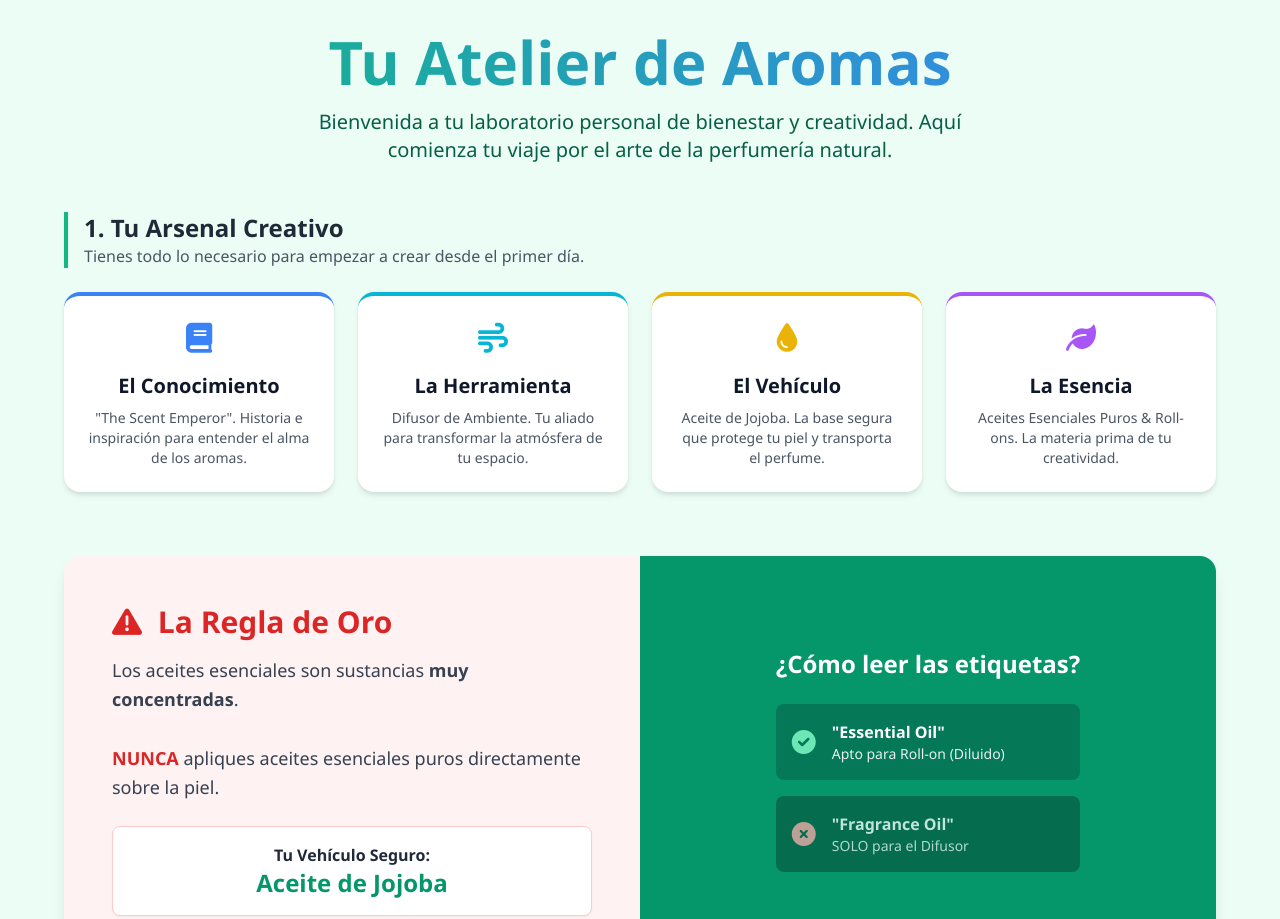
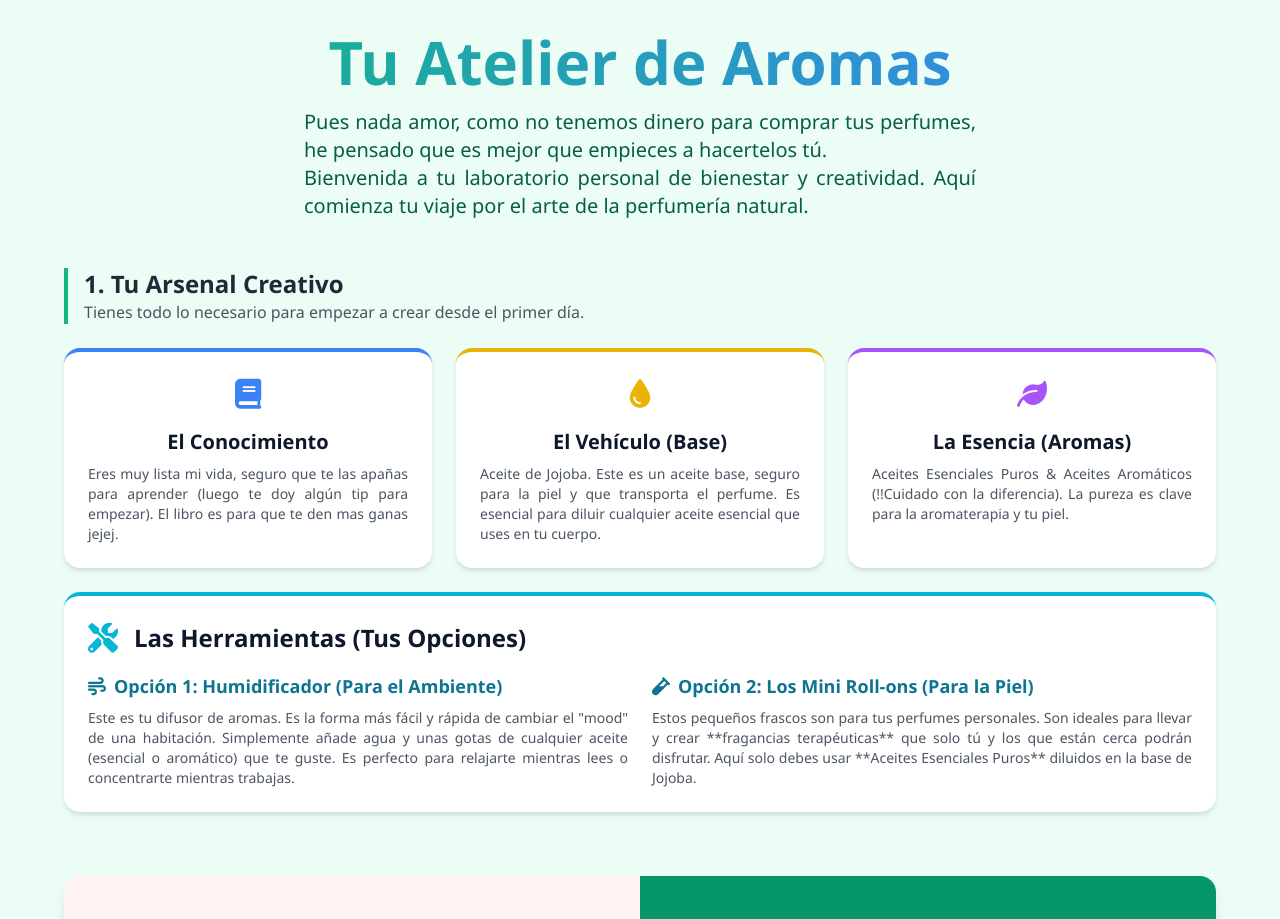
Before and after one commit to guzmix/guzmix.github.io, a plain HTML site: page index.html in a window 1280 px wide. Shown: the top 919 px of the page. Drawn offline with nearby package versions, Linux system fonts and the light colour scheme.

Commit message:
Update index.html

```diff
--- a/index.html
+++ b/index.html
@@ -64,9 +64,9 @@
         <h1 class="text-4xl md:text-6xl font-extrabold mb-4 text-gradient">
             Tu Atelier de Aromas
         </h1>
-        <p class="text-xl text-emerald-800 font-light max-w-2xl mx-auto">
-            Bienvenida a tu laboratorio personal de bienestar y creatividad.
-            Aquí comienza tu viaje por el arte de la perfumería natural.
+        <p class="text-xl text-emerald-800 font-light max-w-2xl mx-auto text-justify">
+            Pues nada amor, como no tenemos dinero para comprar tus perfumes, he pensado que es mejor que empieces a hacertelos tú.
+            <br>Bienvenida a tu laboratorio personal de bienestar y creatividad. Aquí comienza tu viaje por el arte de la perfumería natural.
         </p>
     </header>
 
@@ -77,30 +77,52 @@
             <p class="text-gray-600">Tienes todo lo necesario para empezar a crear desde el primer día.</p>
         </div>
 
-        <div class="grid grid-cols-1 md:grid-cols-2 lg:grid-cols-4 gap-6">
+        <!-- Fila 1: Componentes Esenciales (3 columnas) -->
+        <div class="grid grid-cols-1 md:grid-cols-3 gap-6 mb-6">
             <!-- Card 1: Knowledge -->
             <div class="card p-6 border-t-4 border-blue-500">
                 <div class="text-blue-500 text-3xl mb-4 text-center"><i class="fas fa-book"></i></div>
                 <h3 class="text-xl font-bold text-center mb-2">El Conocimiento</h3>
-                <p class="text-sm text-gray-600 text-center">"The Scent Emperor". Historia e inspiración para entender el alma de los aromas.</p>
+                <p class="text-sm text-gray-600 text-justify">Eres muy lista mi vida, seguro que te las apañas para aprender (luego te doy algún tip para empezar). El libro es para que te den mas ganas jejej.</p>
             </div>
-            <!-- Card 2: Tool -->
-            <div class="card p-6 border-t-4 border-cyan-500">
-                <div class="text-cyan-500 text-3xl mb-4 text-center"><i class="fas fa-wind"></i></div>
-                <h3 class="text-xl font-bold text-center mb-2">La Herramienta</h3>
-                <p class="text-sm text-gray-600 text-center">Difusor de Ambiente. Tu aliado para transformar la atmósfera de tu espacio.</p>
-            </div>
-            <!-- Card 3: Base -->
+
+            <!-- Card 2: Base -->
             <div class="card p-6 border-t-4 border-yellow-500">
                 <div class="text-yellow-500 text-3xl mb-4 text-center"><i class="fas fa-tint"></i></div>
-                <h3 class="text-xl font-bold text-center mb-2">El Vehículo</h3>
-                <p class="text-sm text-gray-600 text-center">Aceite de Jojoba. La base segura que protege tu piel y transporta el perfume.</p>
+                <h3 class="text-xl font-bold text-center mb-2">El Vehículo (Base)</h3>
+                <p class="text-sm text-gray-600 text-justify">Aceite de Jojoba. Este es un aceite base, seguro para la piel y que transporta el perfume. Es esencial para diluir cualquier aceite esencial que uses en tu cuerpo.</p>
             </div>
-            <!-- Card 4: Essence -->
+
+            <!-- Card 3: Essence -->
             <div class="card p-6 border-t-4 border-purple-500">
                 <div class="text-purple-500 text-3xl mb-4 text-center"><i class="fas fa-leaf"></i></div>
-                <h3 class="text-xl font-bold text-center mb-2">La Esencia</h3>
-                <p class="text-sm text-gray-600 text-center">Aceites Esenciales Puros & Roll-ons. La materia prima de tu creatividad.</p>
+                <h3 class="text-xl font-bold text-center mb-2">La Esencia (Aromas)</h3>
+                <p class="text-sm text-gray-600 text-justify">Aceites Esenciales Puros & Aceites Aromáticos (!!Cuidado con la diferencia). La pureza es clave para la aromaterapia y tu piel.</p>
+            </div>
+        </div>
+
+        <!-- Fila 2: Herramientas (Ocupa las 3 columnas o más si es necesario) -->
+        <div class="grid grid-cols-1 gap-6">
+            <!-- Card 4: Tool -->
+            <div class="card p-6 border-t-4 border-cyan-500 md:col-span-3">
+                <div class="flex items-center mb-4">
+                    <div class="text-cyan-500 text-3xl mr-4"><i class="fas fa-tools"></i></div>
+                    <h3 class="text-2xl font-bold">Las Herramientas (Tus Opciones)</h3>
+                </div>
+                <div class="grid grid-cols-1 md:grid-cols-2 gap-6">
+                    <div>
+                        <h4 class="font-bold text-lg text-cyan-700 mb-2"><i class="fas fa-wind mr-2"></i>Opción 1: Humidificador (Para el Ambiente)</h4>
+                        <p class="text-sm text-gray-600 text-justify">
+                            Este es tu difusor de aromas. Es la forma más fácil y rápida de cambiar el "mood" de una habitación. Simplemente añade agua y unas gotas de cualquier aceite (esencial o aromático) que te guste. Es perfecto para relajarte mientras lees o concentrarte mientras trabajas.
+                        </p>
+                    </div>
+                    <div>
+                        <h4 class="font-bold text-lg text-cyan-700 mb-2"><i class="fas fa-vial mr-2"></i>Opción 2: Los Mini Roll-ons (Para la Piel)</h4>
+                        <p class="text-sm text-gray-600 text-justify">
+                            Estos pequeños frascos son para tus perfumes personales. Son ideales para llevar y crear **fragancias terapéuticas** que solo tú y los que están cerca podrán disfrutar. Aquí solo debes usar **Aceites Esenciales Puros** diluidos en la base de Jojoba.
+                        </p>
+                    </div>
+                </div>
             </div>
         </div>
     </section>
```
